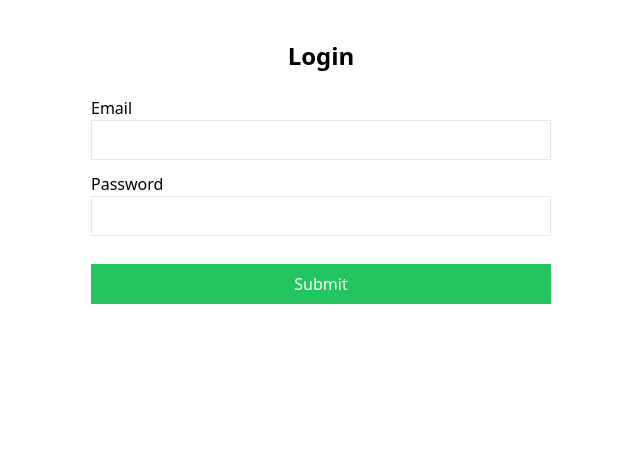
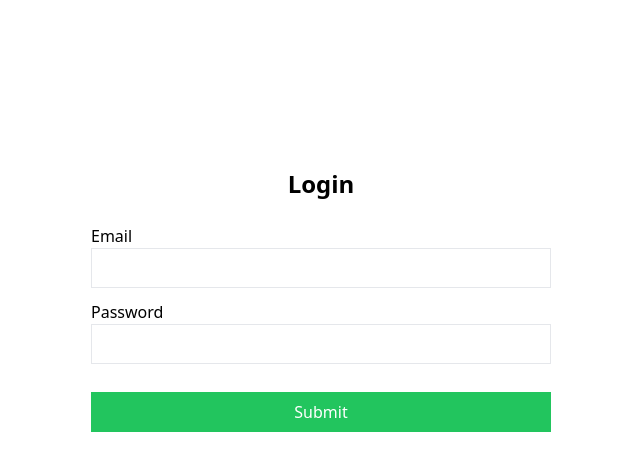
Before and after one commit to alif33/mealbee, a React (Create React App) app: page /login in a window 1280 px wide. Shown: the top 470 px of the page, without its empty margins (319-959 px from the left). Built offline with nearby package versions, Linux system fonts and the light colour scheme.

Commit message:
input field test

```diff
--- a/src/pages/login/index.jsx
+++ b/src/pages/login/index.jsx
@@ -10,7 +10,7 @@ export default function Login(){
 
     return(
         <div className="flex justify-center">
-            <form className="w-10/12" onSubmit={handleSubmit}>
+            <form className="w-10/12 mt-32" onSubmit={handleSubmit}>
                 <h1 className="text-center text-2xl font-semibold pt-10 pb-6">Login</h1>
                 <div className="flex flex-col pb-3">
                     <label>Email</label>
```
